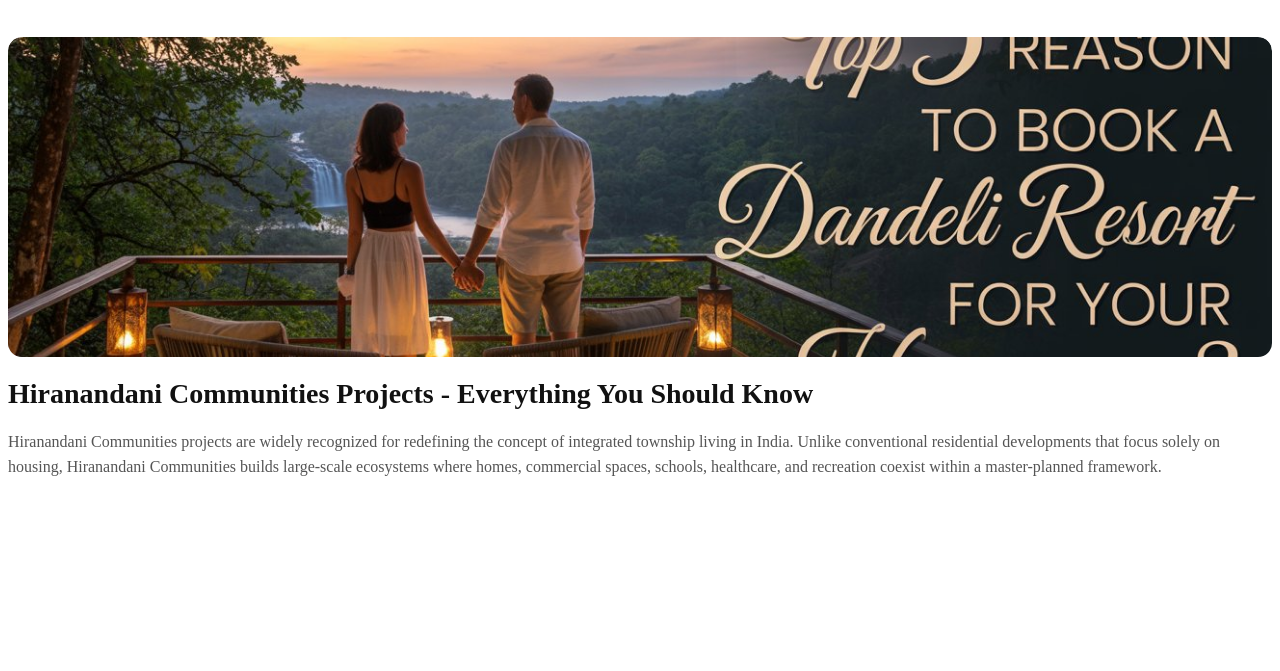
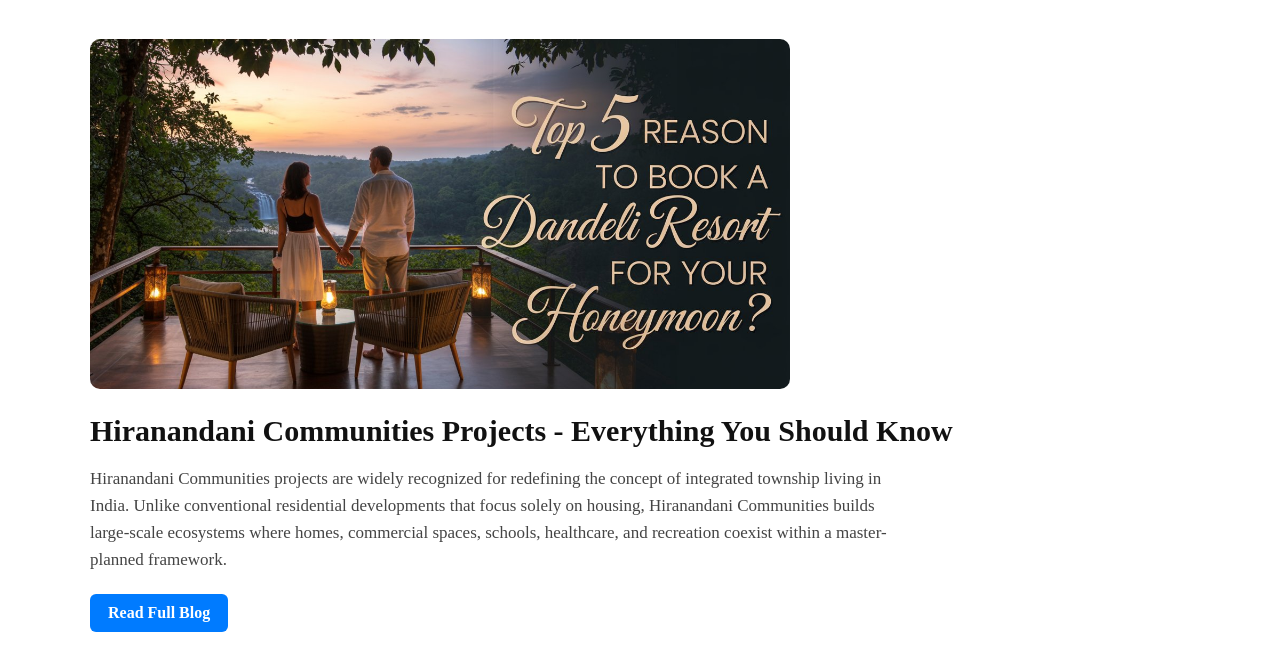
Before and after one commit to shalinirathoreart-netizen/hiranandani-communities, an Eleventy site: page blog.njk in a window 1280 px wide. Shown: the part 97-768 px from the top of the page. Built offline with nearby package versions, Linux system fonts and the light colour scheme; Eleventy itself is replaced by a stand-in of ours; files that its build step writes are made by us from their sources.

Commit message:
Update blog.njk

```diff
--- a/blog.njk
+++ b/blog.njk
@@ -6,33 +6,35 @@ permalink: /blog/index.html
 
 <h1 class="blog-heading">Latest Articles</h1>
 
-<div class="blog-grid">
+<div class="blog-wrapper">
 
 {% for post in collections.blog | reverse %}
 
   <div class="blog-card">
 
+    <!-- Featured Image -->
+    {% if post.data.image %}
       <a href="{{ post.url }}">
-      {% if post.data.image %}
         <img src="{{ post.data.image }}" alt="{{ post.data.title }}" class="blog-image">
-      {% endif %}
       </a>
-
-    <div class="blog-content">
-
-      {% if post.data.category %}
-        <span class="blog-category">{{ post.data.category }}</span>
     {% endif %}
 
+    <!-- Title -->
     <h2 class="blog-title">
       <a href="{{ post.url }}">{{ post.data.title }}</a>
     </h2>
 
+    <!-- Excerpt -->
     {% if post.data.excerpt %}
-        <p class="blog-excerpt">{{ post.data.excerpt }}</p>
+      <p class="blog-excerpt">
+        {{ post.data.excerpt }}
+      </p>
     {% endif %}
 
-    </div>
+    <!-- Read More Button -->
+    <a href="{{ post.url }}" class="read-btn">
+      Read Full Blog
+    </a>
 
   </div>
 
@@ -40,51 +42,36 @@ permalink: /blog/index.html
 
 </div>
 
+
 <style>
 
-.blog-heading {
-  margin-bottom: 40px;
+/* Wrapper */
+.blog-wrapper {
+  max-width: 1100px;
+  margin: 0 auto;
+  padding: 20px;
 }
 
-.blog-grid {
-  display: grid;
-  grid-template-columns: repeat(auto-fit, minmax(450px, 1fr));
-  gap: 50px;
+/* Card */
+.blog-card {
+  margin-bottom: 60px;
 }
 
-.blog-card {
-  border-radius: 14px;
-  overflow: hidden;
+/* Image */
+.blog-image {
+  width: 100%;
+  max-width: 700px;
+  height: 350px;
+  object-fit: cover;
+  border-radius: 10px;
+  display: block;
+  margin-bottom: 20px;
 }
 
-.blog-image {
-  width: 100%;
-  height: 320px;
-  object-fit: cover;
-  border-radius: 14px;
-  transition: transform 0.3s ease;
-}
-
-.blog-card:hover .blog-image {
-  transform: scale(1.02);
-}
-
-.blog-content {
-  margin-top: 15px;
-}
-
-.blog-category {
-  font-size: 14px;
-  font-weight: bold;
-  color: #555;
-  display: inline-block;
-  margin-bottom: 8px;
-}
-
+/* Title */
 .blog-title {
-  font-size: 28px;
-  line-height: 1.3;
-  margin: 10px 0;
+  font-size: 30px;
+  margin-bottom: 15px;
 }
 
 .blog-title a {
@@ -96,16 +83,41 @@ permalink: /blog/index.html
   color: #007bff;
 }
 
+/* Excerpt */
 .blog-excerpt {
-  font-size: 16px;
-  color: #555;
+  max-width: 75%;
+  font-size: 17px;
   line-height: 1.6;
+  color: #444;
+  margin-bottom: 20px;
 }
 
+/* Button */
+.read-btn {
+  display: inline-block;
+  padding: 10px 18px;
+  background-color: #007bff;
+  color: white;
+  text-decoration: none;
+  border-radius: 6px;
+  font-weight: bold;
+}
+
+.read-btn:hover {
+  background-color: #0056b3;
+}
+
+/* Responsive */
 @media (max-width: 768px) {
-  .blog-grid {
-    grid-template-columns: 1fr;
+
+  .blog-excerpt {
+    max-width: 100%;
   }
+
+  .blog-image {
+    height: 250px;
+  }
+
 }
 
 </style>
```
Lines whose indentation alone changed are shown as unchanged.
